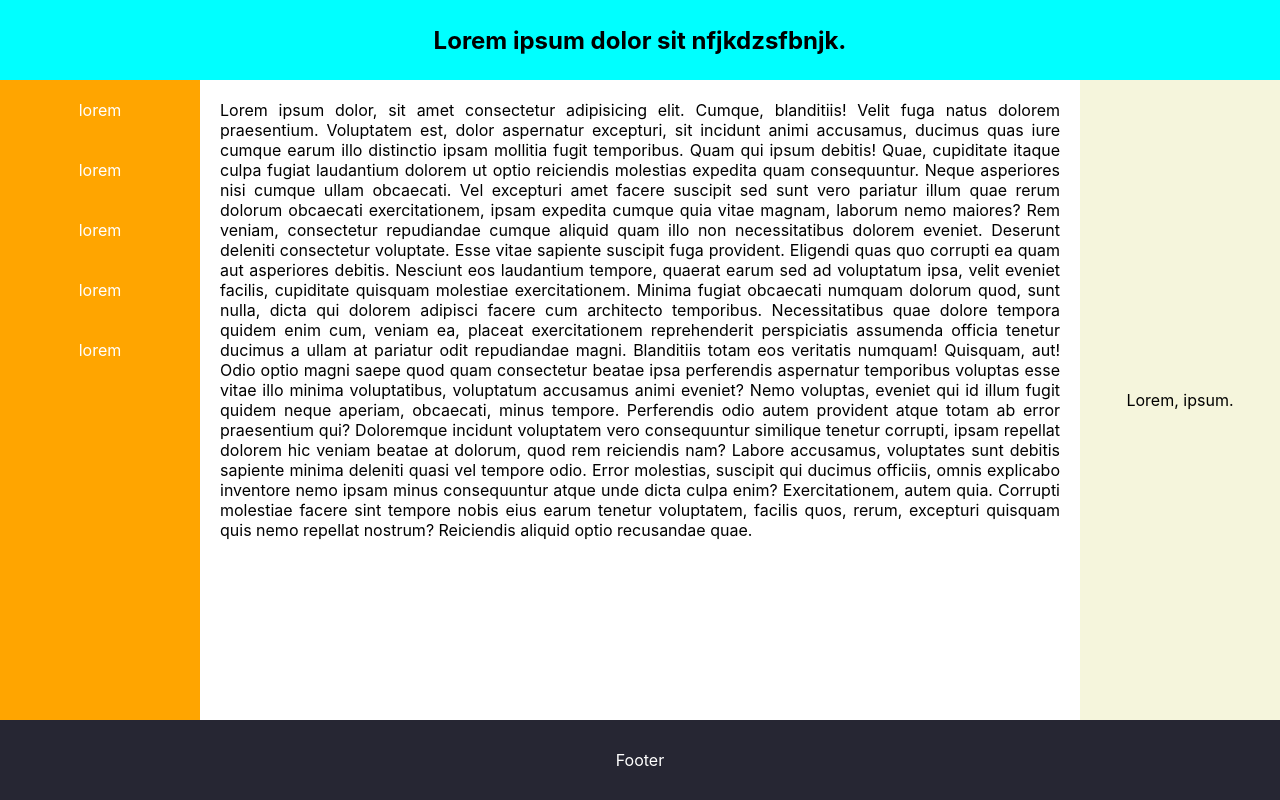
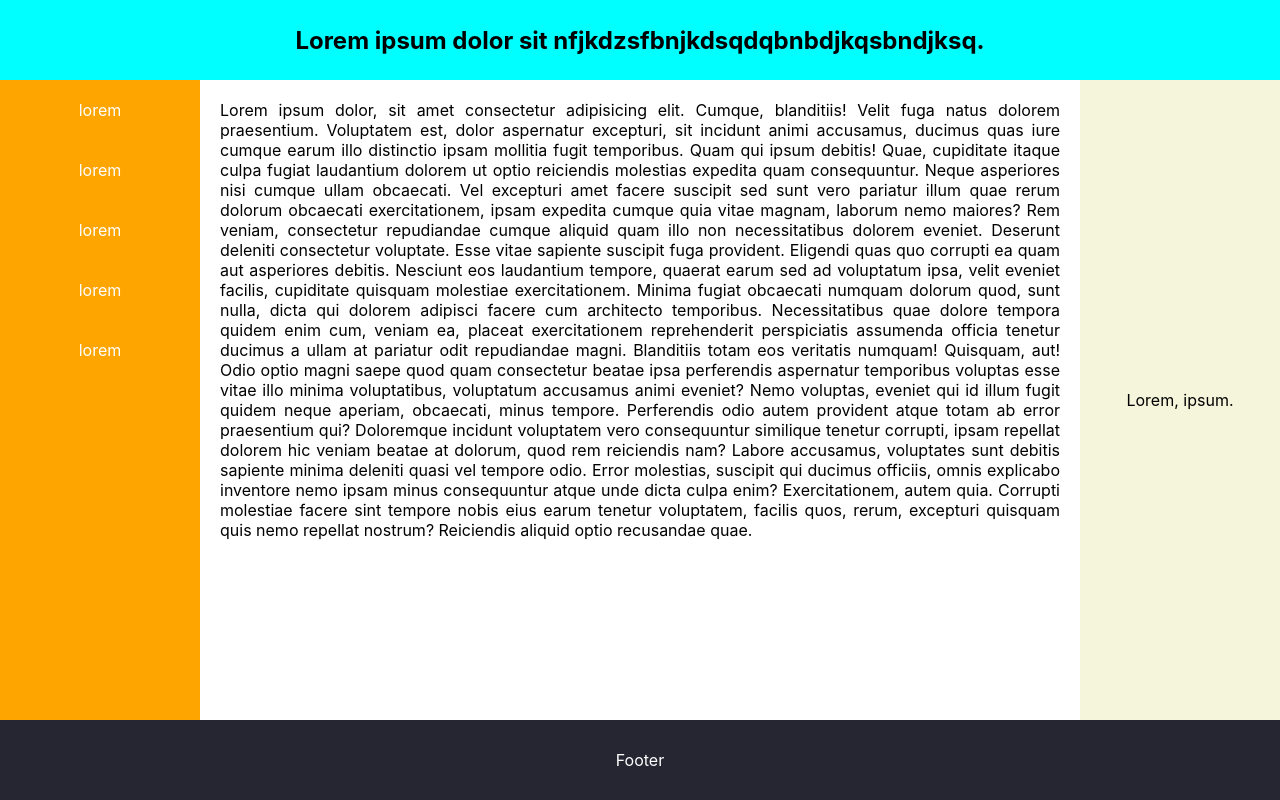
Before and after one commit to KyliannBr/Responsive-WebSite-Template, a plain HTML site: page index.html in a window 1280 px wide. Drawn offline with Linux system fonts and the light colour scheme.

Commit message:
Header modif

```diff
--- a/index.html
+++ b/index.html
@@ -10,7 +10,7 @@
 <body>
 
     <header>
-        <h2>Lorem ipsum dolor sit nfjkdzsfbnjk.</h2>
+        <h2>Lorem ipsum dolor sit nfjkdzsfbnjkdsqdqbnbdjkqsbndjksq.</h2>
     </header>
 
     <nav>
```
